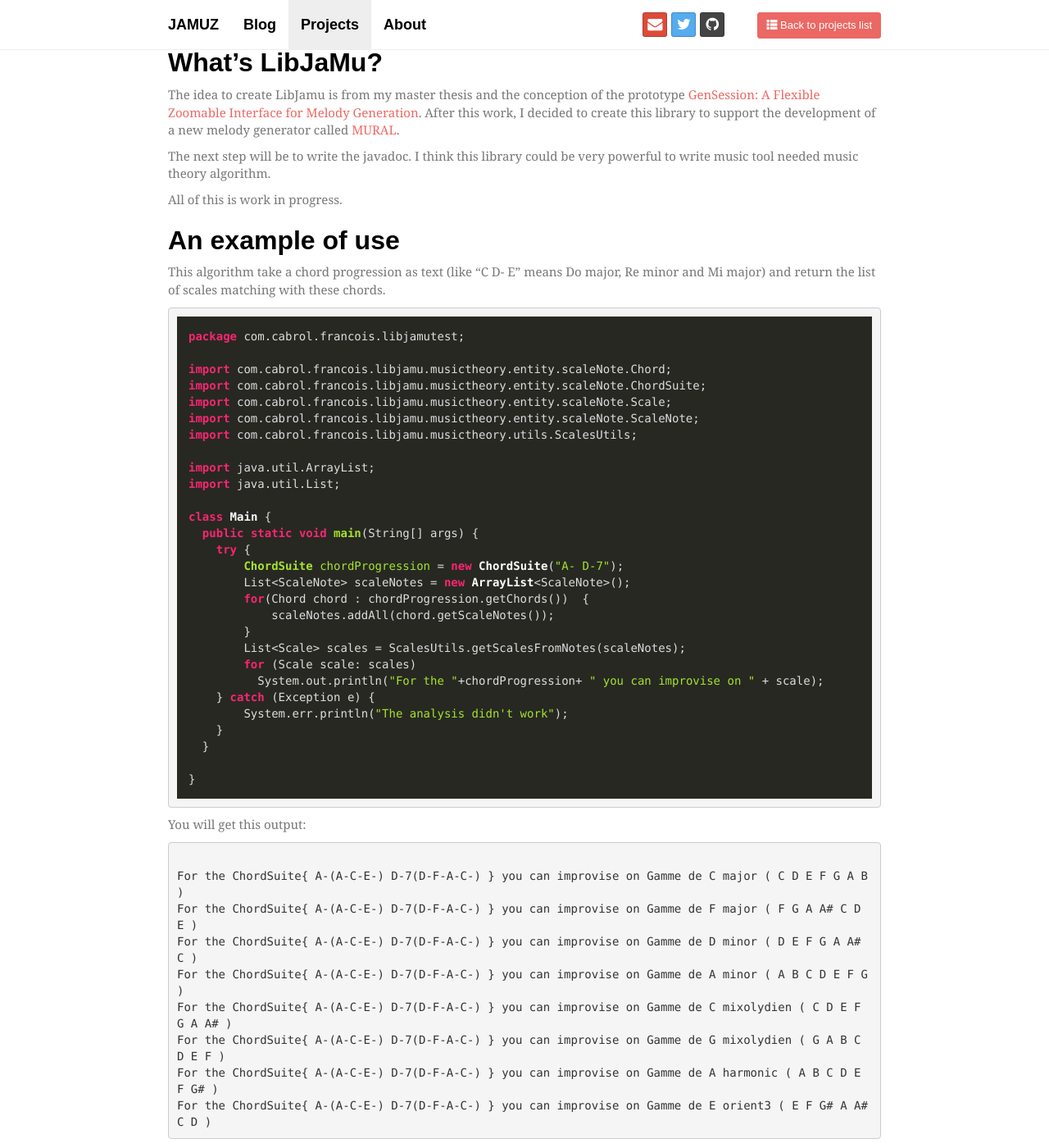
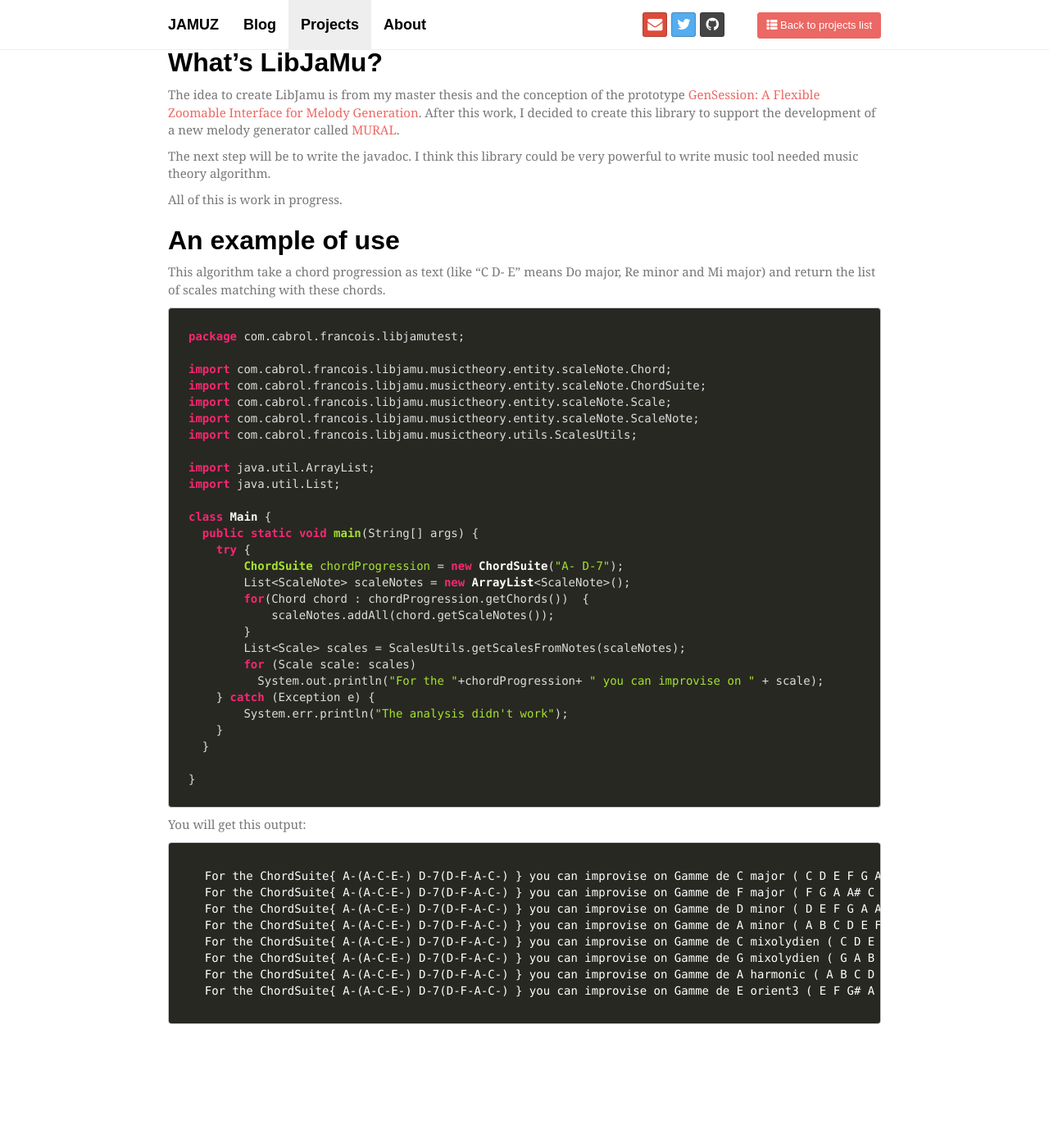
Before and after one commit to francoiscabrol/francoiscabrol.github.source, a Jekyll site: the page built from project/_posts/2014-03-10-libjamu.markdown, in a window 1280 px wide and 1400 px high, scrolled down 190 px. Shown: the whole window at 82% size. Built offline with Jekyll 4.4.1, drawn with Linux system fonts in a browser that asks for light colours; nearby versions of some CDN libraries; some web fonts are replaced; after the commit the page ends 1450 px from its top, so only the background shows below that.

Commit message:
Modified the css of the balise pre

```diff
--- a/assets/css/custom-template.css
+++ b/assets/css/custom-template.css
@@ -170,3 +170,10 @@ div.lightbox .content {
   cursor: pointer;
   fill: red !important;
 }
+
+/* Code highlighting with hljs - customization */
+
+pre {
+	background-color: #272822;
+	color: white;
+}
--- a/project/_posts/2014-03-10-libjamu.markdown
+++ b/project/_posts/2014-03-10-libjamu.markdown
@@ -54,13 +54,15 @@ This algorithm take a chord progression as text (like "C D- E" means Do major, R
 
 You will get this output:
 
-<pre><code class="no-highlight">
-For the ChordSuite{ A-(A-C-E-) D-7(D-F-A-C-) } you can improvise on Gamme de C major ( C D E F G A B )
-For the ChordSuite{ A-(A-C-E-) D-7(D-F-A-C-) } you can improvise on Gamme de F major ( F G A A# C D E )
-For the ChordSuite{ A-(A-C-E-) D-7(D-F-A-C-) } you can improvise on Gamme de D minor ( D E F G A A# C )
-For the ChordSuite{ A-(A-C-E-) D-7(D-F-A-C-) } you can improvise on Gamme de A minor ( A B C D E F G )
-For the ChordSuite{ A-(A-C-E-) D-7(D-F-A-C-) } you can improvise on Gamme de C mixolydien ( C D E F G A A# )
-For the ChordSuite{ A-(A-C-E-) D-7(D-F-A-C-) } you can improvise on Gamme de G mixolydien ( G A B C D E F )
-For the ChordSuite{ A-(A-C-E-) D-7(D-F-A-C-) } you can improvise on Gamme de A harmonic ( A B C D E F G# )
-For the ChordSuite{ A-(A-C-E-) D-7(D-F-A-C-) } you can improvise on Gamme de E orient3 ( E F G# A A# C D )
-</code></pre>
+<pre>
+    <samp>
+    For the ChordSuite{ A-(A-C-E-) D-7(D-F-A-C-) } you can improvise on Gamme de C major ( C D E F G A B )
+    For the ChordSuite{ A-(A-C-E-) D-7(D-F-A-C-) } you can improvise on Gamme de F major ( F G A A# C D E )
+    For the ChordSuite{ A-(A-C-E-) D-7(D-F-A-C-) } you can improvise on Gamme de D minor ( D E F G A A# C )
+    For the ChordSuite{ A-(A-C-E-) D-7(D-F-A-C-) } you can improvise on Gamme de A minor ( A B C D E F G )
+    For the ChordSuite{ A-(A-C-E-) D-7(D-F-A-C-) } you can improvise on Gamme de C mixolydien ( C D E F G A A# )
+    For the ChordSuite{ A-(A-C-E-) D-7(D-F-A-C-) } you can improvise on Gamme de G mixolydien ( G A B C D E F )
+    For the ChordSuite{ A-(A-C-E-) D-7(D-F-A-C-) } you can improvise on Gamme de A harmonic ( A B C D E F G# )
+    For the ChordSuite{ A-(A-C-E-) D-7(D-F-A-C-) } you can improvise on Gamme de E orient3 ( E F G# A A# C D )
+    </samp>
+</pre>
```
